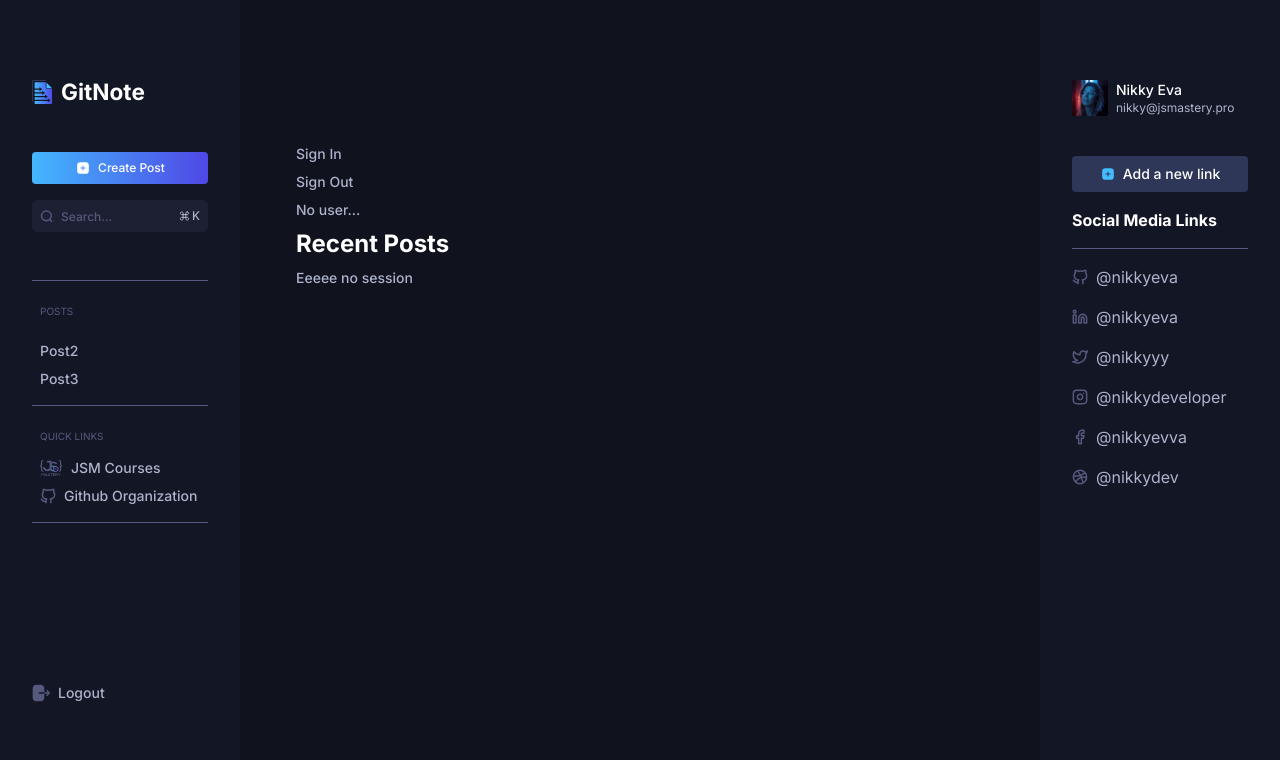
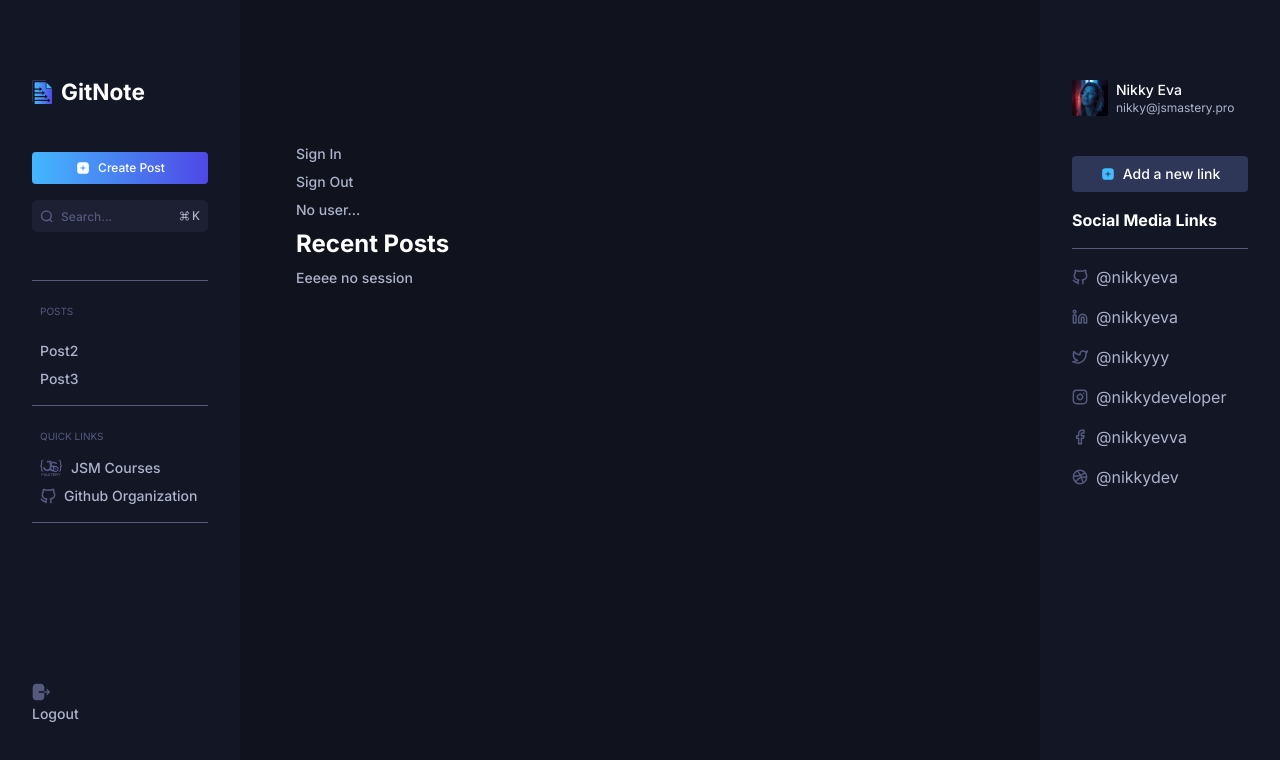
Before and after one commit to DDVVPP/GitNote, a Next.js app: page / in a window 1280 px wide. Shown: the top 760 px of the page. Built offline with nearby package versions, Linux system fonts and the light colour scheme; no server answers.

Commit message:
update: moved logout functionality to navbar logout

```diff
--- a/components/side-navbar/SideNavbar.tsx
+++ b/components/side-navbar/SideNavbar.tsx
@@ -1,15 +1,17 @@
-import React from "react";
-import Image from "next/image";
-import gitNoteIcon from "@/public/gitNoteIcon.svg";
-import jsmProLogo from "@/public/jsmProLogo.svg";
-import githubOutline from "@/public/githubOutline.svg";
-import logoutIcon from "@/public/logoutIcon.svg";
-import Link from "next/link";
-import Search from "../shared/Search";
-import Posts from "@/app/(root)/posts/page";
-import QuickLink from "./QuickLink";
-import NavSection from "./NavSection";
-import PlusIcon from "../shared/Icons/PlusIcon";
+import React from 'react';
+import { signOut } from '@/lib/actions';
+
+import Image from 'next/image';
+import gitNoteIcon from '@/public/gitNoteIcon.svg';
+import jsmProLogo from '@/public/jsmProLogo.svg';
+import githubOutline from '@/public/githubOutline.svg';
+import logoutIcon from '@/public/logoutIcon.svg';
+import Link from 'next/link';
+import Search from '../shared/Search';
+import Posts from '@/app/(root)/posts/page';
+import QuickLink from './QuickLink';
+import NavSection from './NavSection';
+import PlusIcon from '@/components/shared/icons/PlusIcon';
 
 const SideNavbar = () => {
   return (
@@ -50,10 +52,12 @@ const SideNavbar = () => {
       </NavSection>
 
       <div className="flex space-x-2 pt-40">
-        <Image src={logoutIcon} alt="Logout Icon" />
-        <Link className="paragraph-3-medium text-white-300" href="/logout">
-          Logout
-        </Link>
+        <form action={signOut}>
+          <Image src={logoutIcon} alt="Logout Icon" />
+          <button className="paragraph-3-medium text-white-300" type="submit">
+            Logout
+          </button>
+        </form>
       </div>
     </nav>
   );
```
